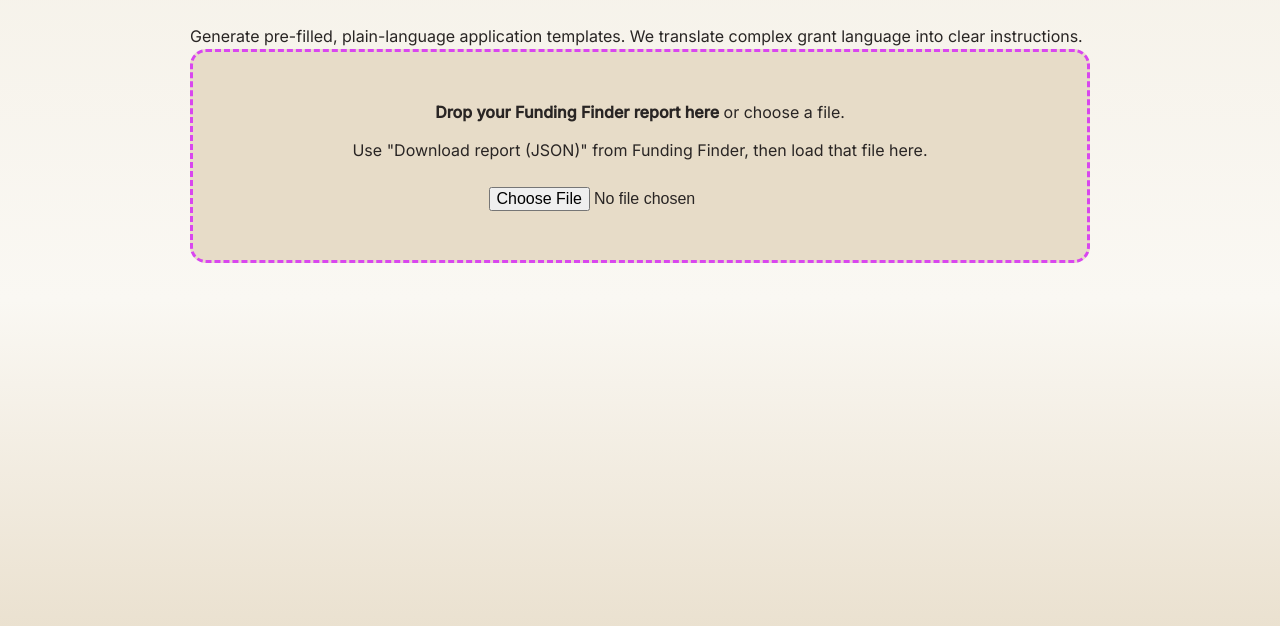
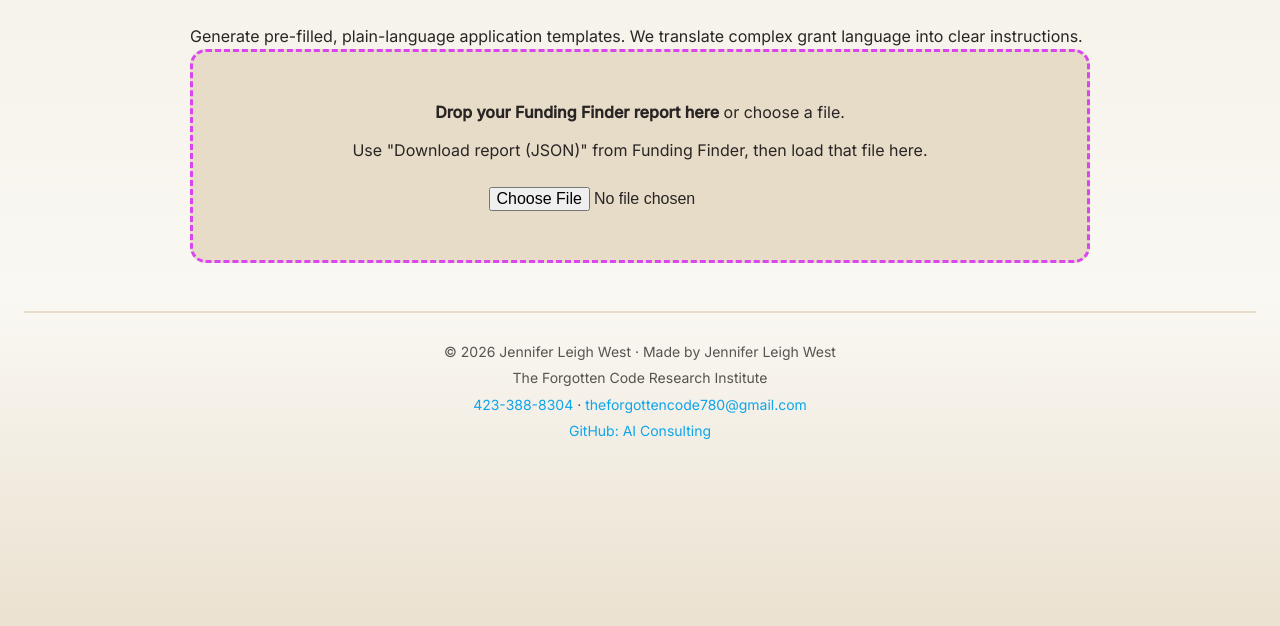
Before and after one commit to Jennaleighwilder/funding-applicator, a website: page index.html in a window 1280 px wide. Shown: the part 100-726 px from the top of the page. Drawn offline with Linux system fonts and the light colour scheme.

Commit message:
Add copyright footer: Jennifer Leigh West, contact, The Forgotten Code Research Institute

```diff
--- a/css/app.css
+++ b/css/app.css
@@ -379,6 +379,17 @@
 .section-icon { font-size: 24px; margin-right: 8px; }
 
 /* Mobile */
+.app-footer {
+  margin-top: 48px;
+  padding: 24px;
+  text-align: center;
+  font-size: 14px;
+  color: var(--medium-brown);
+  border-top: 2px solid var(--sand);
+}
+.app-footer a { color: var(--desert-blue); }
+.app-footer .footer-line { margin: 4px 0; }
+
 @media (max-width: 640px) {
   body { padding: 16px; }
   .app-header { flex-direction: column; align-items: flex-start; }
--- a/index.html
+++ b/index.html
@@ -90,6 +90,13 @@
     </div>
   </main>
 
+  <footer class="app-footer" role="contentinfo">
+    <p class="footer-line">© 2026 Jennifer Leigh West · Made by Jennifer Leigh West</p>
+    <p class="footer-line">The Forgotten Code Research Institute</p>
+    <p class="footer-line"><a href="tel:+14233888304">423-388-8304</a> · <a href="mailto:theforgottencode780@gmail.com">theforgottencode780@gmail.com</a></p>
+    <p class="footer-line"><a href="https://jennaleighwilder.github.io/AI-Consulting-/" target="_blank" rel="noopener">GitHub: AI Consulting</a></p>
+  </footer>
+
   <script src="js/dictionary.js"></script>
   <script src="js/engine.js"></script>
   <script src="js/app.js"></script>
```
